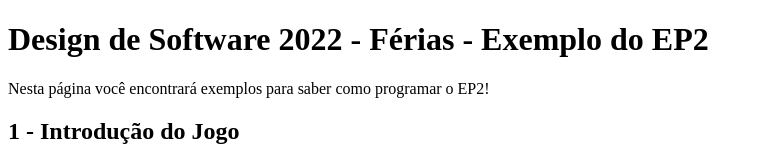
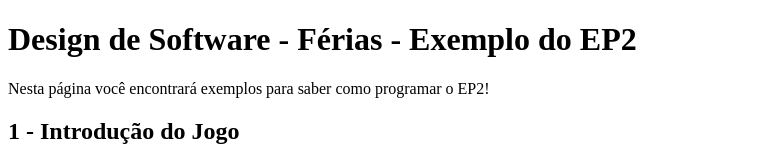
Before and after one commit to macielcalebe/dessoft-ferias-exemplo-ep2, a plain HTML site: page index.html in a window 1280 px wide. Shown: the top 162 px of the page, without its empty margins (0-763 px from the left). Drawn offline with Linux system fonts and the light colour scheme.

Commit message:
Update index.html

```diff
--- a/index.html
+++ b/index.html
@@ -4,7 +4,7 @@
       <title>EP2</title>
    </head>
    <body>
-      <h1>Design de Software 2022 - Férias - Exemplo do EP2</h1>
+      <h1>Design de Software - Férias - Exemplo do EP2</h1>
       <p>Nesta página você encontrará exemplos para saber como programar o EP2!</p>
 
       <h2>1 - Introdução do Jogo</h2>
```
